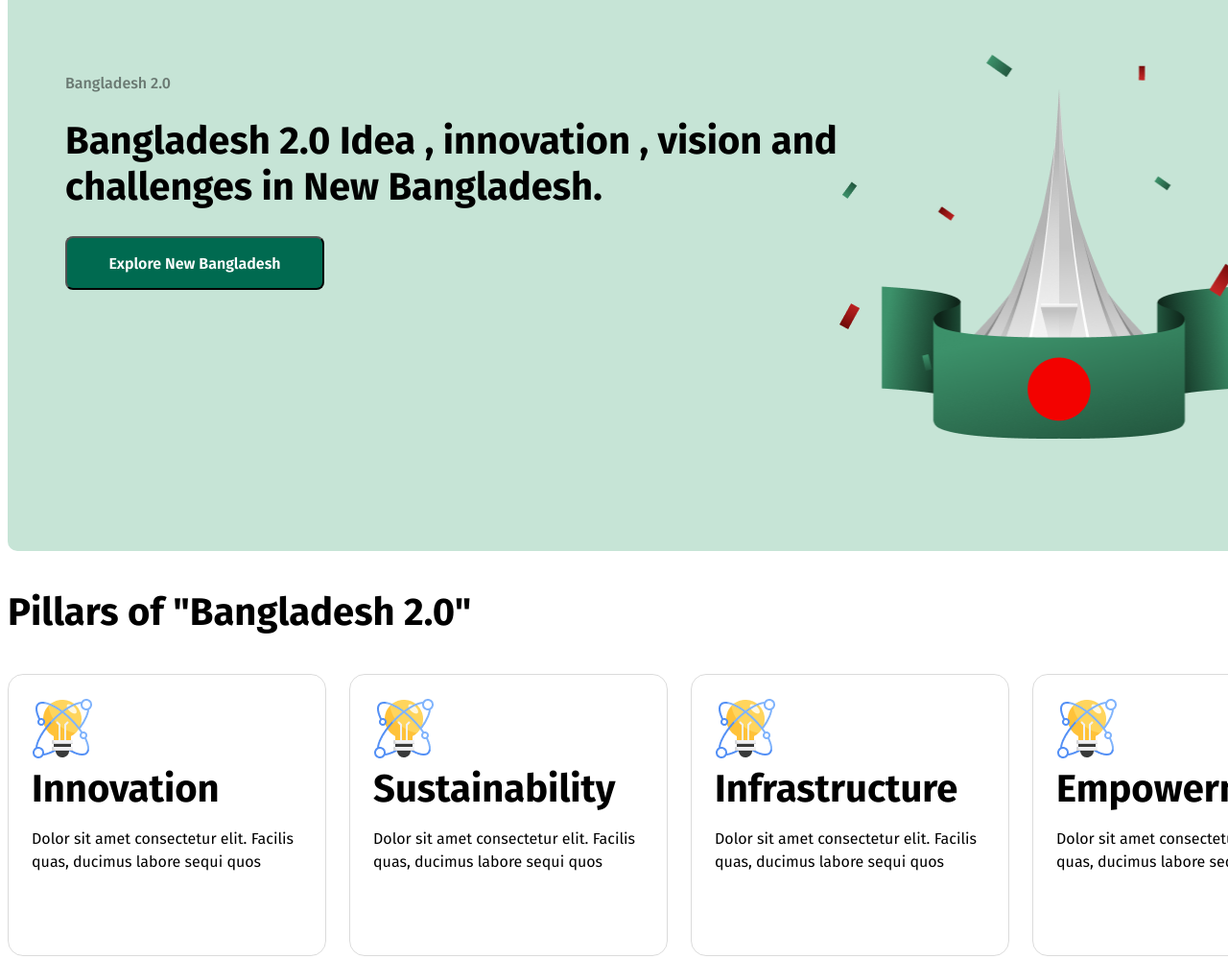
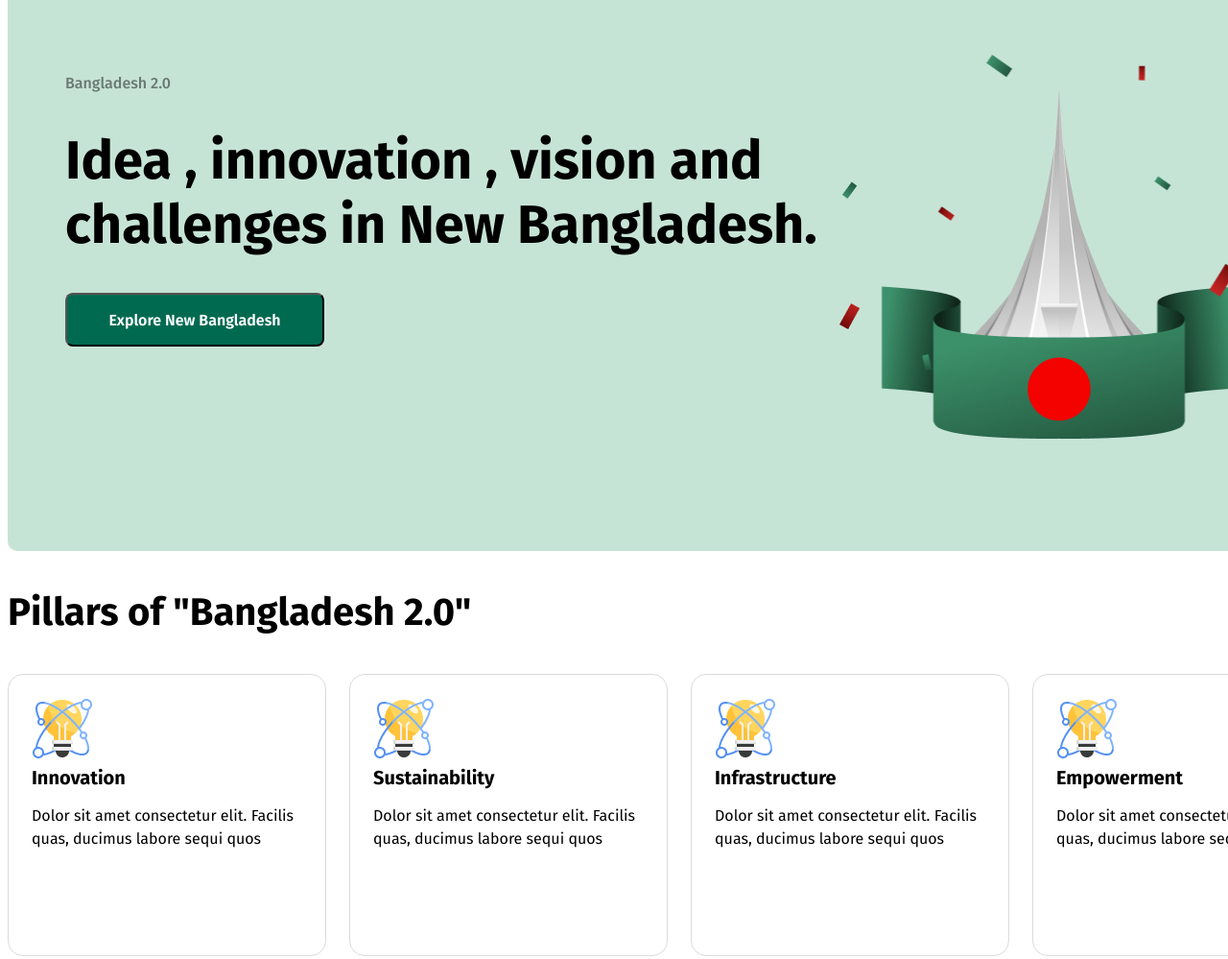
Before and after one commit to naim143-2/First-Assignment, a plain HTML site: page index.html in a window 1280 px wide. Shown: the part 200-1199 px from the top of the page at 96% size. Drawn offline with Linux system fonts and the light colour scheme.

Commit message:
fifth commit

```diff
--- a/index.html
+++ b/index.html
@@ -20,8 +20,7 @@
         <div class="banner">
             <div class="content">
                 <h4 class="banner-content fira-sans-medium">Bangladesh 2.0</h4>
-                <h1 class="new fira-sans-bold" >Bangladesh 2.0
-                    Idea , innovation ,
+                <h1 class="new fira-sans-bold-3" >Idea , innovation ,
                     vision and challenges in New Bangladesh.</h1>
                     <button class="green2 fira-sans-semibold">Explore New Bangladesh</button>
             </div>
@@ -37,22 +36,22 @@
             <!-- .pillar*4>img+.h5.pillar-title+p.pillar-des -->
             <div class="pillar fira-sans-regular">
                 <img src="assets/card-icon.png" alt="card">
-                <div class="h5 pillar-title fira-sans-bold ">Innovation</div>
+                <div class="h5 pillar-title fira-sans-bold-2 ">Innovation</div>
                 <p class="pillar-des fira-sans-regular">Dolor sit amet consectetur elit. Facilis quas, ducimus labore sequi quos </p>
             </div>
             <div class="pillar fira-sans-regular two">
                 <img src="assets/card-icon.png" alt="card-2">
-                <div class="h5 pillar-title fira-sans-bold ">Sustainability</div>
+                <div class="h5 pillar-title fira-sans-bold-2 ">Sustainability</div>
                 <p class="pillar-des fira-sans-regular">Dolor sit amet consectetur elit. Facilis quas, ducimus labore sequi quos </p>
             </div>
             <div class="pillar fira-sans-regular">
                 <img src="assets/card-icon.png" alt="card-3">
-                <div class="h5 pillar-title fira-sans-bold ">Infrastructure</div>
+                <div class="h5 pillar-title fira-sans-bold-2 ">Infrastructure</div>
                 <p class="pillar-des fira-sans-regular">Dolor sit amet consectetur elit. Facilis quas, ducimus labore sequi quos </p>
             </div>
             <div class="pillar fira-sans-regular">
                 <img src="assets/card-icon.png" alt="card-4">
-                <div class="h5 pillar-title fira-sans-bold ">Empowerment</div>
+                <div class="h5 pillar-title fira-sans-bold-2 ">Empowerment</div>
                 <p class="pillar-des fira-sans-regular">Dolor sit amet consectetur elit. Facilis quas, ducimus labore sequi quos </p>
             </div>
         </div>
@@ -183,7 +182,7 @@
     </main>
 
     <footer>
-        <h2 class="foot">Bangladesh 2.0</h2>
+        <h2 class="foot fira-sans-bold">Bangladesh 2.0</h2>
         <hr class="last-2">
         <br>
         <div class="center">
--- a/style.css
+++ b/style.css
@@ -49,7 +49,20 @@
     line-height: 48px;
     font-style: normal;
   }
-
+  .fira-sans-bold-2 {
+    font-family: "Fira Sans", serif;
+    font-weight: 700;
+    font-size: 20px;
+    line-height: 24px;
+    font-style: normal;
+  }
+  .fira-sans-bold-3 {
+    font-family: "Fira Sans", serif;
+    font-weight: 700;
+    font-size: 56px;
+    line-height: 67.2px;
+    font-style: normal;
+  }
   .fira-sans-extrabold {
     font-family: "Fira Sans", serif;
     font-weight: 800;
@@ -178,10 +191,9 @@ margin-top: 20px;}
 
 
 .new{
-    /* font-weight: 700px; */
-    /* font-size: 56px; */
-    /* line-height: 67.2px; */
-    /* display: flex; */
+  /* background: rgba(14, 14, 14, 1); */
+gap: 16px;
+
 }
 /* .banner{ */
     display: flex;
@@ -360,6 +372,7 @@ background-color: rgba(255, 194, 57, 1);
 
 
   .donation-btn-1{
+    /* margin: 100%; */
  width:(240px);
  height:(128px);
  padding: 40px;
@@ -409,6 +422,7 @@ border: 1px solid rgba(14, 14, 14, 0.15)
   }
   .donation-options{
     gap: 24px;
+
   }
   .custom-amount-2{
    width: 1032px;
@@ -487,9 +501,11 @@ padding: 18px 40px 18px 40px;
 gap: 24px;
 border-radius: 8px 0px 0px 8px;
 border: 0px 0px 1px 0px;
+border-color: white;
 opacity: 0px;
 background: rgba(255, 255, 255, 1);
 text-align: left;
+display: block;
 
   }
   .may{
@@ -511,7 +527,7 @@ text-align: left;
     /* background-color:  rgba(255, 255, 255, 1); */
   }
   .header-2{
-    border: 1px solid blue;
+    border: 1px solid wheat;
     border-radius: 24px;
     gap: 32px;
     padding: 48px;
@@ -612,11 +628,3 @@ text-align: left;
   height: 244px;
   /* width: 302px; */
 }
-/* .section-future{ */
-  display: flex;
-  height: 325px;
-  width: 410px;
-  border-radius: 16px;
-  padding: 32px;
-  gap: 24px;
-  /* border: 1px solid ; */
```
